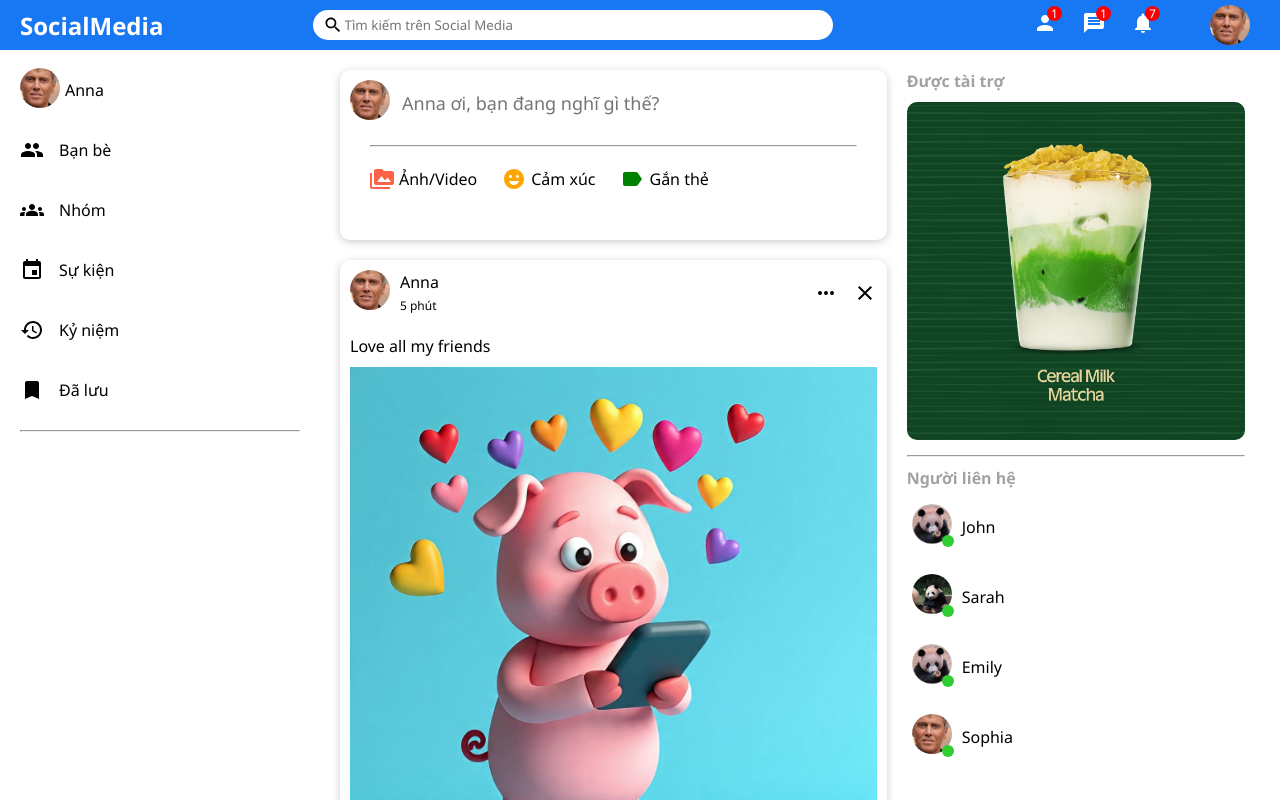
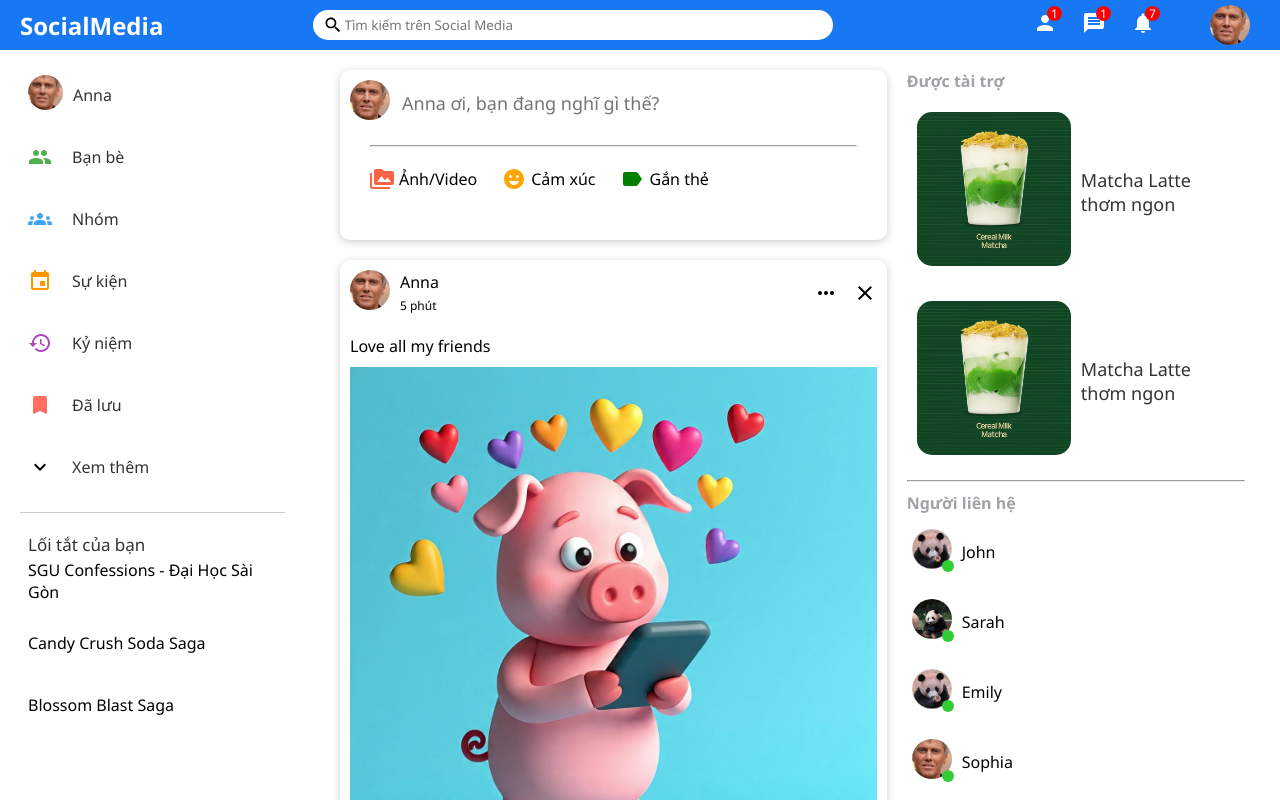
Before and after one commit to quachlinh23/Social_Media, a React (Vite) app: page / in a window 1280 px wide. Shown: the top 800 px of the page. Built offline with nearby package versions, Linux system fonts and the light colour scheme; sample sign-in values are in the browser's storage.

Commit message:
28/9/2025

```diff
--- /dev/null
+++ b/src/Components/Ads/Ads.css
@@ -0,0 +1,50 @@
+.AdsContain {
+    width: 100%;
+}
+
+.AdsItem {
+    display: flex;
+    justify-content: center;
+    align-items: center;
+    gap: 10px;
+    margin-bottom: 10px;
+    cursor: pointer;
+    padding: 10px;
+    border-radius: 15px;
+    background-color: #fff;
+    transition: all 0.3s ease;
+    position: relative;
+}
+
+.AdsItem:hover {
+    box-shadow: 0 8px 20px rgba(0,0,0,0.25);
+}
+
+.AdsItemLeft, .AdsItemRight {
+    width: 50%;
+}
+
+.AdsItemLeftImg {
+    width: 100%;
+    border-radius: 15px;
+    object-fit: cover;
+}
+
+.AdsItemRightText {
+    font-size: 18px;
+    font-weight: 500;
+    color: #333;
+}
+
+.IconItem{
+    position: absolute;
+    right: 10px;
+    top: 10px;
+    gap: 10px;
+}
+
+.NoAds{
+    font-size: 18px;
+    font-weight: 500;
+    color: #333;
+}
--- /dev/null
+++ b/src/Components/Ads/Ads.jsx
@@ -0,0 +1,42 @@
+import { Close, Remove } from '@mui/icons-material'
+import './Ads.css'
+import { useState } from 'react'
+
+export default function Ads() {
+    const [hover, setHover] = useState(false);
+    const [close, setClose] = useState(false);
+
+    function HandleHover(){
+        setHover(!hover);
+    }
+
+    function HandleClose(){
+        setClose(true)
+    }
+    return (
+        <div className="AdsContain">
+            {!close &&
+                <div className="AdsItem"
+                    onMouseEnter={HandleHover}
+                    onMouseLeave={HandleHover}
+                >
+                    <div className="AdsItemLeft">
+                        <img
+                            src="/assets/Event/QuangCao.jpg"
+                            alt=""
+                            className="AdsItemLeftImg"
+                        />
+                    </div>
+                    <div className="AdsItemRight">
+                        <span className="AdsItemRightText">
+                            Matcha Latte thơm ngon
+                        </span>
+                    </div>
+                    {hover &&
+                        <Close className="IconItem" onClick={HandleClose}/>
+                    }
+                </div>
+            }
+        </div>
+    )
+}
--- a/src/Components/ListFriend/ListFriend.jsx
+++ b/src/Components/ListFriend/ListFriend.jsx
@@ -38,7 +38,7 @@ export default function ListFriend( {id} ) {
                     </div>
                 ))
             ) : (
-                <p className="nofriend">Người này chưa có bạn bè</p>
+                <p className="nofriend">Chưa có bạn bè</p>
             )}
         </div>
     )
--- a/src/Components/MiniChat/MiniChat.jsx
+++ b/src/Components/MiniChat/MiniChat.jsx
@@ -9,7 +9,7 @@ export default function MiniChat({openBoxChat, onCloseMini, idFriend}) {
 
     const Friend = Users.find((f) => f.id === idFriend);
     return (
-        <div className="minichat">
+        <div className="minichat" title={`Mở đoạn chat với ${Friend.fullname}`}>
             <img
                 src={Friend.profilePicture}
                 alt=""
--- a/src/Components/Rightbar/Rightbar.jsx
+++ b/src/Components/Rightbar/Rightbar.jsx
@@ -1,4 +1,5 @@
 import { Users } from '../../Data';
+import Ads from '../Ads/Ads';
 import Online from '../Online/Online'
 import './Rightbar.css'
 
@@ -40,7 +41,8 @@ export default function Rightbar() {
         )}
         <h4 className="Ads">Được tài trợ</h4>
         <div className="ads">
-          <img src="/assets/Event/QuangCao.jpg" alt="" className="rightbarAd" />
+          <Ads />
+          <Ads />
         </div>
         <hr className="hrRightbar"/>
         <h4 className="rightbarTitle">Người liên hệ</h4>
--- a/src/Components/Sidebar/Sidebar.css
+++ b/src/Components/Sidebar/Sidebar.css
@@ -3,10 +3,16 @@
     height: calc(100vh - 50px);
     position: sticky;
     top: 50px;
+    overflow-y: hidden;
+    scrollbar-gutter: stable;
 }
 
 .sidebarWrapper{
     padding: 20px;
+}
+
+.sidebar:hover {
+    overflow-y: auto;
 }
 
 .sidebarList{
@@ -18,9 +24,11 @@
 .sidebarListItem {
     display: flex;
     align-items: center;
-    margin-bottom: 20px;
+    margin-bottom: 12px;
+    padding: 5px 8px;
     cursor: pointer;
     height: 40px;
+    border-radius: 8px;
 }
 
 .sidebarListItem:hover {
@@ -28,20 +36,38 @@
 }
 
 .sidebarIcon {
-    margin-right: 15px;
+    margin-right: 20px;
+}
+
+.avatarImg{
+    width: 35px;
+    height: 35px;
+    border-radius: 50%;
+    object-fit: cover;
+    margin-right: 10px;
+}
+
+.sidebarListItemText {
+    font-size: 16px;
+    font-weight: 500;
+    color: #333;
 }
 
 
-.avatarImg{
-    width: 40px;
-    height: 40px;
-    border-radius: 50%;
-    object-fit: cover;
-    margin-right: 5px;
+.TitleSidebar{
+    padding: 8px 8px;
+    font-size: 17px;
+    font-weight: 500;
+    color: #333;
+}
+.sidebarHr {
+    margin: 20px 0;
+    border: none;
+    border-top: 1px solid #ccc;
 }
 
 .noLinkStyle {
-  text-decoration: none;
-  color: inherit;
-  cursor: pointer;
+    text-decoration: none;
+    color: inherit;
+    cursor: pointer;
 }
--- a/src/Components/Sidebar/Sidebar.jsx
+++ b/src/Components/Sidebar/Sidebar.jsx
@@ -1,12 +1,23 @@
-import { People, Groups, History, TurnedIn, InsertInvitation } from '@mui/icons-material'
+import { People, Groups, History, TurnedIn, InsertInvitation,
+  ExpandMore, ExpandLess, Newspaper,
+  VideogameAsset,
+  Message,
+  Cake,
+  MovieCreation
+ } from '@mui/icons-material'
 import './Sidebar.css'
 import { Link } from 'react-router-dom'
 import { Users } from '../../Data'
+import { useState } from 'react';
 
 export default function Sidebar() {
-
   const userId = localStorage.getItem("UserId");
   const curentUser = Users.find((us) => us.id === Number(userId));
+  const [extend, setExtend] = useState(false);
+
+  function handleExtend() {
+    setExtend(!extend);
+  }
 
   return (
     <div className="sidebar">
@@ -27,36 +38,125 @@ export default function Sidebar() {
             </li>
           </Link>
           <li className="sidebarListItem">
-            <People className="sidebarIcon"/>
+            <People
+              className="sidebarIcon"
+              style={{color: '#4CAF50'}}
+            />
             <span className="sidebarListItemText">
               Bạn bè
             </span>
           </li>
           <li className="sidebarListItem">
-            <Groups className="sidebarIcon"/>
+            <Groups
+              className="sidebarIcon"
+              style={{color: '#42A5F5'}}
+            />
             <span className="sidebarListItemText">
               Nhóm
             </span>
           </li>
           <li className="sidebarListItem">
-            <InsertInvitation className="sidebarIcon"/>
+            <InsertInvitation
+              className="sidebarIcon"
+              style={{color: '#FF9800'}}
+            />
             <span className="sidebarListItemText">
               Sự kiện
             </span>
           </li>
           <li className="sidebarListItem">
-            <History className="sidebarIcon"/>
+            <History
+              className="sidebarIcon"
+              style={{color: '#AB47BC'}}
+            />
             <span className="sidebarListItemText">
               Kỷ niệm
             </span>
           </li>
           <li className="sidebarListItem">
-            <TurnedIn className="sidebarIcon"/>
+            <TurnedIn
+              className="sidebarIcon"
+              style={{color: '#FF6F61'}}
+            />
             <span className="sidebarListItemText">
               Đã lưu
             </span>
           </li>
+
+          {extend &&
+          <>
+            <li className="sidebarListItem">
+              <Newspaper
+                className="sidebarIcon"
+                style={{color: '#009688'}}
+              />
+              <span className="sidebarListItemText">
+                Bảng feed
+              </span>
+            </li>
+
+            <li className="sidebarListItem">
+              <VideogameAsset
+                className="sidebarIcon"
+                style={{color: '#CDDC39'}}
+              />
+              <span className="sidebarListItemText">
+                Chơi game
+              </span>
+            </li>
+            <li className="sidebarListItem">
+              <Message
+                className="sidebarIcon"
+                style={{color: '#1976D2'}}
+              />
+              <span className="sidebarListItemText">
+                Messenger
+              </span>
+            </li>
+            <li className="sidebarListItem">
+              <Cake
+                className="sidebarIcon"
+                style={{color: '#E91E63'}}
+              />
+              <span className="sidebarListItemText">
+                Sinh nhật
+              </span>
+            </li>
+
+            <li className="sidebarListItem">
+              <MovieCreation
+                className="sidebarIcon"
+                style={{color: '#FF5722'}}
+              />
+              <span className="sidebarListItemText">
+                Reels
+              </span>
+            </li>
+          </>
+          }
+          <li className="sidebarListItem" onClick={handleExtend}>
+            {!extend ?
+              <ExpandMore className="sidebarIcon" /> :
+              <ExpandLess className="sidebarIcon" />
+            }
+            <span className="sidebarListItemText">
+              {!extend ? "Xem thêm" : "Ẩn bớt" }
+            </span>
+          </li>
           <hr className="sidebarHr"/>
+
+          <span className="TitleSidebar">Lối tắt của bạn</span>
+          <li className="sidebarListItem">
+            SGU Confessions - Đại Học Sài Gòn
+          </li>
+
+          <li className="sidebarListItem">
+            Candy Crush Soda Saga
+          </li>
+
+          <li className="sidebarListItem">
+            Blossom Blast Saga
+          </li>
         </ul>
       </div>
     </div>
--- a/src/Data.js
+++ b/src/Data.js
@@ -92,7 +92,6 @@ export const Posts = [
 ];
 
 export const Comments = [
-  // Bài viết 1
   {
     id: 1,
     postId: 2,
@@ -105,8 +104,6 @@ export const Comments = [
     userId: 3,
     text: "Mình cũng thích bức này.",
   },
-
-  // Bài viết 2
   {
     id: 3,
     postId: 2,
@@ -119,64 +116,48 @@ export const Comments = [
     userId: 4,
     text: "Mình muốn đi cùng!",
   },
-
-  // Bài viết 3
   {
     id: 5,
     postId: 3,
     userId: 5,
     text: "Coffee sáng là chuẩn luôn ☕",
   },
-
-  // Bài viết 4
   {
     id: 6,
     postId: 4,
     userId: 2,
     text: "Đôi giày nhìn xịn quá!",
   },
-
-  // Bài viết 5
   {
     id: 7,
     postId: 5,
     userId: 6,
     text: "Good vibes thật 😎",
   },
-
-  // Bài viết 6
   {
     id: 8,
     postId: 6,
     userId: 3,
     text: "Chúc bạn tập luyện hiệu quả 💪",
   },
-
-  // Bài viết 7
   {
     id: 9,
     postId: 7,
     userId: 8,
     text: "Mình cũng thích đi dạo trong rừng 🌳",
   },
-
-  // Bài viết 8
   {
     id: 10,
     postId: 8,
     userId: 7,
     text: "Chúc bạn cuối tuần vui vẻ 🥳",
   },
-
-  // Bài viết 9
   {
     id: 11,
     postId: 8,
     userId: 5,
     text: "Món ăn nhìn ngon quá 🍽️",
   },
-
-  // Bài viết 10
   {
     id: 12,
     postId: 10,
@@ -198,7 +179,7 @@ export const Users = [
     profilePicture: "/assets/Person/Person1.jpg",
     email: 'Anna@gmail.com',
     password: '123456',
-    birthday:"2025-09-25",
+    birthday:"2025-09-27",
     friends: [2, 3, 5, 7],
     desc: "Thích du lịch và chụp ảnh.",
   },
@@ -299,7 +280,7 @@ export const Users = [
     email: 'Messi@gmail.com',
     password: '123456',
     birthday:"2025-09-21",
-    friends: [8],
+    friends: [],
     desc: "Thích âm nhạc và chơi guitar.",
   },
 ];
```
